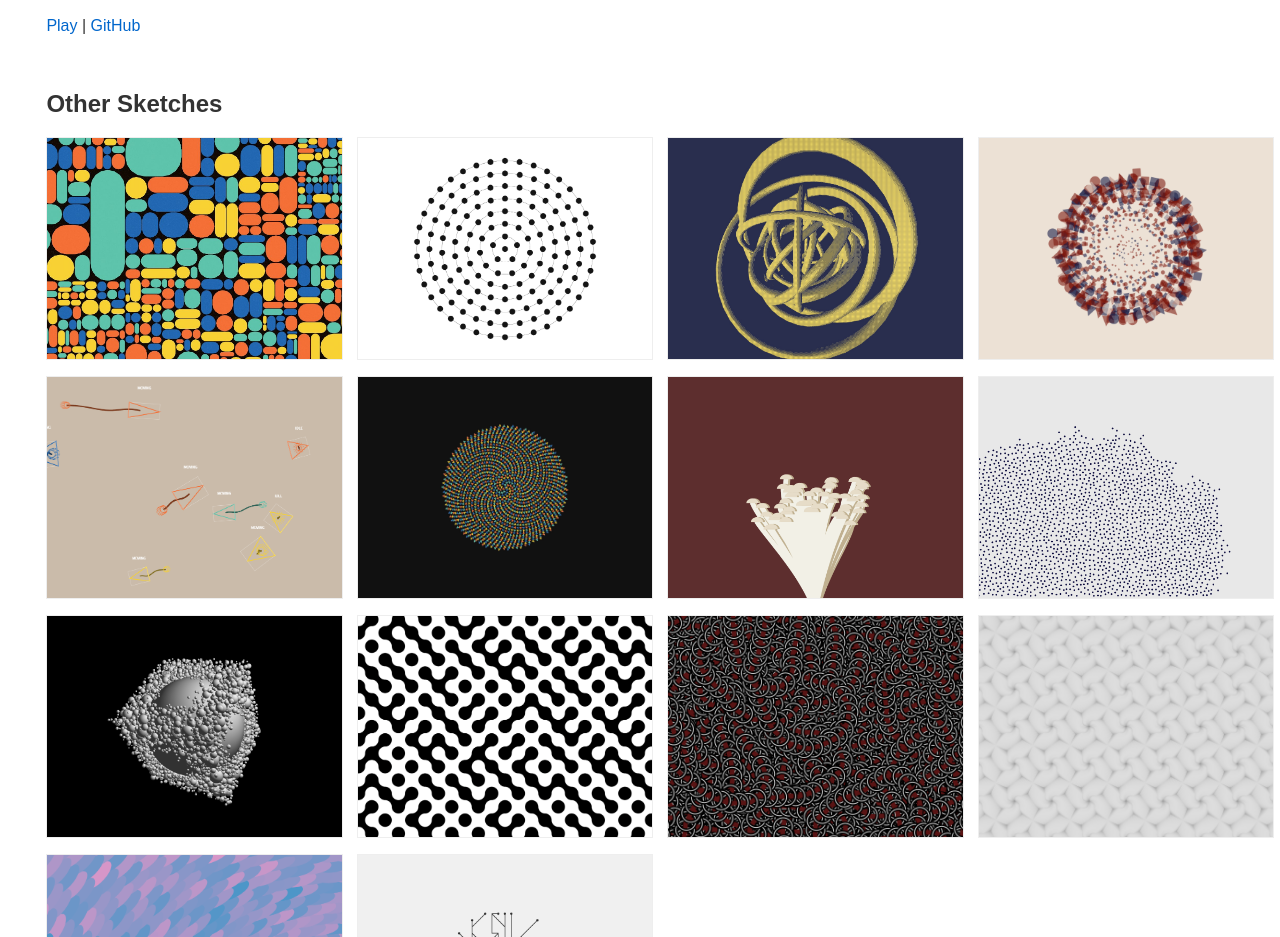
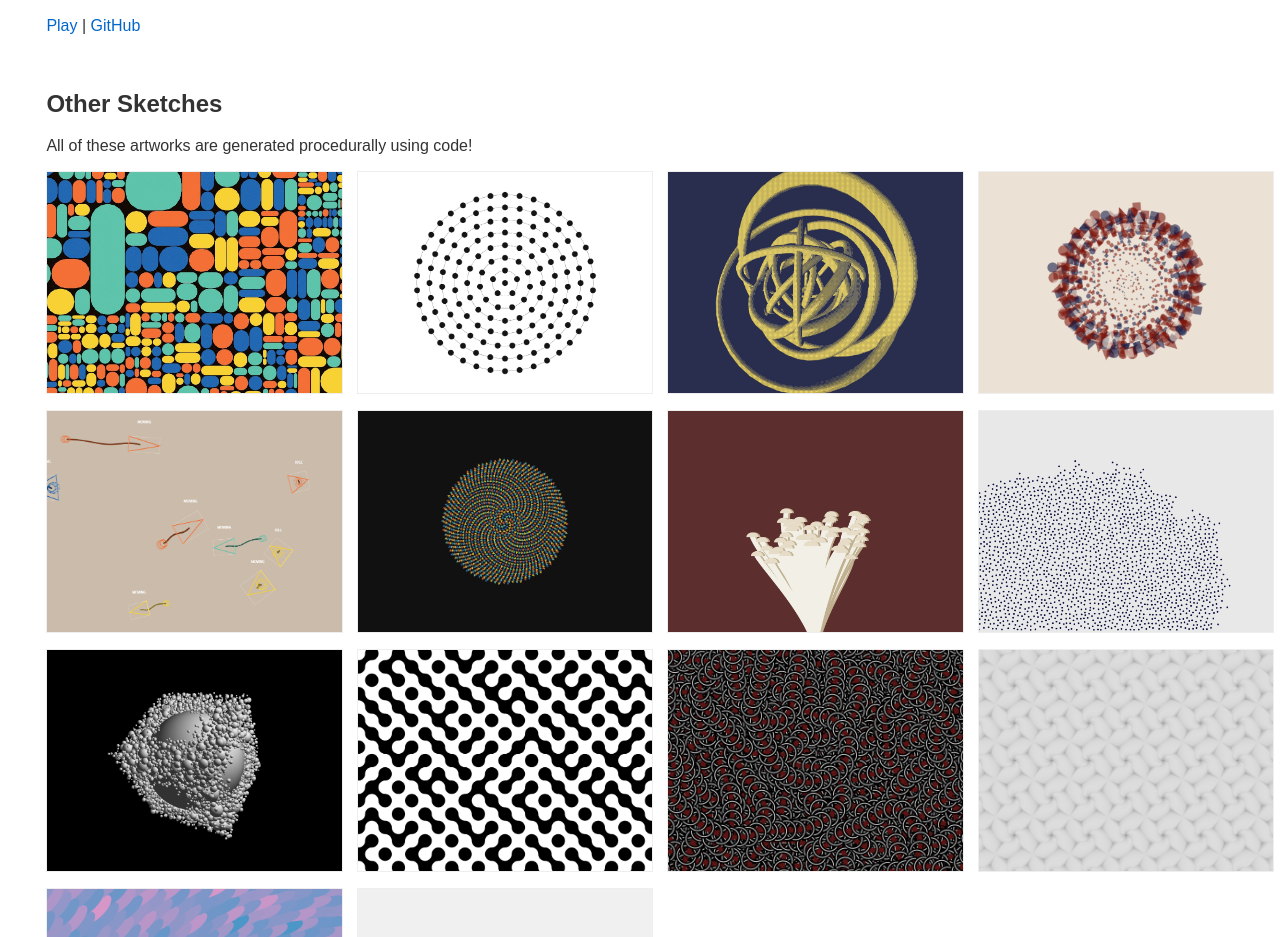
Before and after one commit to nullhodo/nullhodo.github.io, an Astro site: page /artworks in a window 1280 px wide. Shown: the part 1646-2583 px from the top of the page. Built offline with nearby package versions, Linux system fonts and the light colour scheme; Astro itself is replaced by a stand-in of ours; a web font is replaced by a local one.

Commit message:
content: artworksページに作品補足文を追加

```diff
--- a/src/pages/artworks.astro
+++ b/src/pages/artworks.astro
@@ -231,6 +231,7 @@ const miscImagePaths = Object.entries(miscImages)
         </ul>
 
         <h2>Other Sketches</h2>
+        <p>All of these artworks are generated procedurally using code!</p>
         <ul class="misc-grid">
             {miscImagePaths.map((img, index) => (
                 <li class="misc-item">
```
